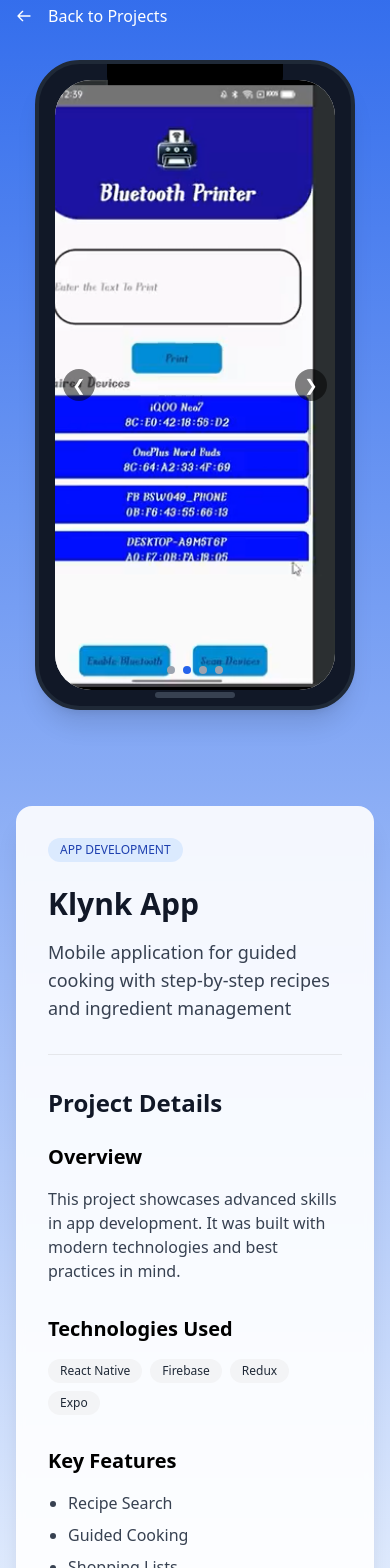
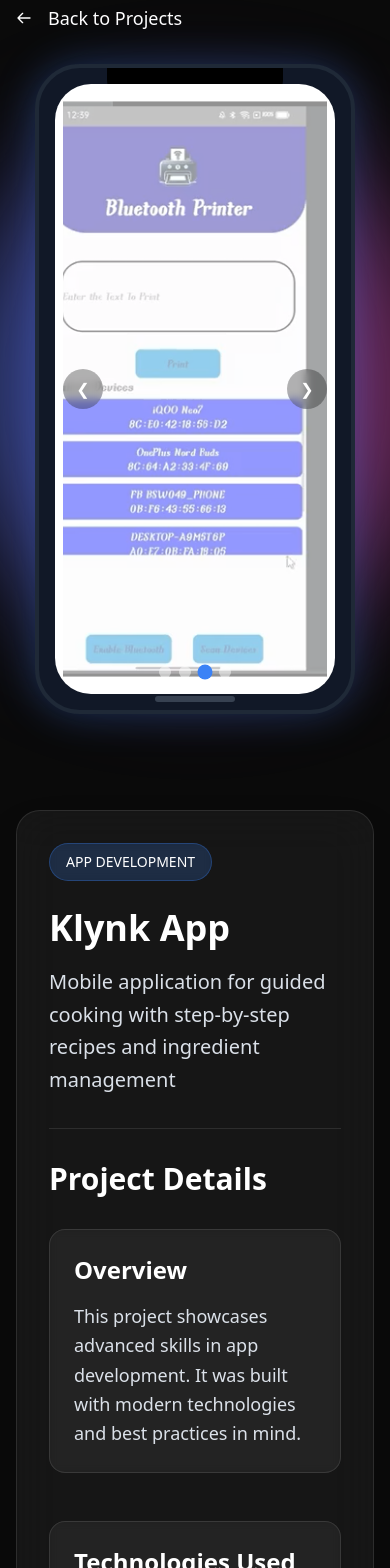
Before and after one commit to nikkr008/nik_react_portfolio, a React (Create React App) app: page /project/1 in a window 390 px wide. Shown: the part 140-1708 px from the top of the page. Built offline with nearby package versions, Linux system fonts and the light colour scheme.

Commit message:
Refactor Navbar and Projects components to enhance navigation and user experience. Update Navbar to handle internal section links and improve mobile menu functionality. Revamp Projects page layout and integrate footer for better consistency across project views.

```diff
--- a/src/pages/ProjectDetail.js
+++ b/src/pages/ProjectDetail.js
@@ -1,8 +1,9 @@
 import React, { useEffect, useState, useCallback, useRef } from 'react';
 import { useParams, useNavigate } from 'react-router-dom';
-import { motion } from 'framer-motion';
+import { motion, AnimatePresence } from 'framer-motion';
 import { ArrowLeftLongSvg } from '../utils/svgs';
 import { PROJECTS } from '../utils/constants';
+import Footer from './Footer';
 
 // Import project images
 import klynkApp from '../imgages/portfolio/KlyncAppImg.png';
@@ -96,83 +97,161 @@ const ProjectDetail = () => {
     };
   }, [project, isPaused, nextImage]);
 
+  const fadeInUp = {
+    initial: { y: 60, opacity: 0 },
+    animate: { y: 0, opacity: 1 },
+    transition: { duration: 0.6, ease: "easeOut" }
+  };
+
+  const staggerContainer = {
+    animate: {
+      transition: {
+        staggerChildren: 0.1
+      }
+    }
+  };
+
   if (!project) {
     return (
-      <div className="flex items-center justify-center min-h-screen">
-        <div className="animate-spin rounded-full h-12 w-12 border-t-2 border-b-2 border-blue-600"></div>
+      <div className="flex items-center justify-center min-h-screen bg-[#0a0a0a]">
+        <div className="animate-spin rounded-full h-16 w-16 border-t-4 border-b-4 border-white"></div>
       </div>
     );
   }
 
   return (
-    <div className="min-h-screen bg-gradient-to-b from-blue-600 to-blue-50 py-20">
+    <div className="min-h-screen bg-[#0a0a0a] py-20 overflow-hidden">
       <motion.div
         className="max-w-7xl mx-auto px-4 sm:px-6 lg:px-8 pt-16"
         initial={{ opacity: 0 }}
-        animate={{ opacity: isLoaded ? 1 : 0 }}
-        transition={{ duration: 0.8, ease: "easeOut" }}
+        animate={{ opacity: 1 }}
+        transition={{ duration: 1 }}
       >
-        <button
+        <motion.button
           onClick={() => navigate('/projects')}
-          className="flex items-center text-white mb-8 hover:text-blue-200 transition-colors"
+          className="flex items-center text-white mb-8 hover:text-blue-200 transition-all transform hover:translate-x-[-8px]"
+          whileHover={{ scale: 1.05 }}
+          whileTap={{ scale: 0.95 }}
         >
           <ArrowLeftLongSvg />
-          <span className="ml-2">Back to Projects</span>
-        </button>
+          <span className="ml-2 text-lg">Back to Projects</span>
+        </motion.button>
 
-        <div className="flex flex-col-reverse lg:flex-row gap-12">
+        <motion.div
+          className="flex flex-col-reverse lg:flex-row gap-12"
+          variants={staggerContainer}
+          initial="initial"
+          animate="animate"
+        >
           {/* Left Side - Project Info */}
-          <div className="w-full lg:w-3/5 mt-12 lg:mt-0">
-            <div className="bg-white/90 backdrop-blur-sm rounded-2xl p-8 shadow-xl">
-              <div className="flex flex-wrap gap-3 mb-6">
-                <span className="bg-blue-100 text-blue-800 text-xs font-medium px-3 py-1 rounded-full">
+          <motion.div
+            className="w-full lg:w-3/5 mt-12 lg:mt-0"
+            variants={fadeInUp}
+          >
+            <div className="bg-[#1a1a1a]/80 backdrop-blur-xl rounded-3xl p-8 shadow-2xl border border-white/10">
+              <motion.div
+                className="flex flex-wrap gap-3 mb-6"
+                variants={fadeInUp}
+              >
+                <span className="bg-blue-500/20 text-white text-sm font-medium px-4 py-2 rounded-full backdrop-blur-sm border border-blue-500/30">
                   {project.category}
                 </span>
-              </div>
+              </motion.div>
 
-              <h1 className="text-3xl font-bold text-gray-900 mb-4">{project.title}</h1>
-              <p className="text-lg text-gray-700 mb-8">{project.description}</p>
+              <motion.h1
+                className="text-4xl font-bold text-white mb-4 leading-tight"
+                variants={fadeInUp}
+              >
+                {project.title}
+              </motion.h1>
 
-              {/* Project details section */}
-              <div className="border-t border-gray-200 pt-8 mt-8">
-                <h2 className="text-2xl font-bold text-gray-900 mb-6">Project Details</h2>
+              <motion.p
+                className="text-xl text-blue-50/90 mb-8 leading-relaxed"
+                variants={fadeInUp}
+              >
+                {project.description}
+              </motion.p>
 
-                <div className="mb-8">
-                  <h3 className="text-xl font-semibold mb-4">Overview</h3>
-                  <p className="text-gray-700">
+              <motion.div
+                className="border-t border-white/10 pt-8 mt-8"
+                variants={fadeInUp}
+              >
+                <h2 className="text-3xl font-bold text-white mb-8">Project Details</h2>
+
+                <div className="space-y-12">
+                  <motion.div
+                    className="bg-white/5 rounded-2xl p-6 backdrop-blur-sm border border-white/10"
+                    whileHover={{ scale: 1.02 }}
+                    transition={{ duration: 0.2 }}
+                  >
+                    <h3 className="text-2xl font-semibold text-white mb-4">Overview</h3>
+                    <p className="text-blue-50/90 text-lg leading-relaxed">
                       This project showcases advanced skills in {project.category.toLowerCase()}.
                       It was built with modern technologies and best practices in mind.
                     </p>
-                </div>
+                  </motion.div>
 
-                <div className="mb-8">
-                  <h3 className="text-xl font-semibold mb-4">Technologies Used</h3>
-                  <div className="flex flex-wrap gap-2">
+                  <motion.div
+                    className="bg-white/5 rounded-2xl p-6 backdrop-blur-sm border border-white/10"
+                    whileHover={{ scale: 1.02 }}
+                    transition={{ duration: 0.2 }}
+                  >
+                    <h3 className="text-2xl font-semibold text-white mb-4">Technologies Used</h3>
+                    <div className="flex flex-wrap gap-3">
                       {project.technologies && project.technologies.map((tech, index) => (
-                      <span key={index} className="bg-gray-100 text-gray-800 text-xs font-medium px-3 py-1 rounded-full">
+                        <motion.span
+                          key={index}
+                          className="bg-blue-500/20 text-white text-sm font-medium px-4 py-2 rounded-full backdrop-blur-sm border border-blue-500/30"
+                          whileHover={{ scale: 1.05, backgroundColor: "rgba(59, 130, 246, 0.3)" }}
+                        >
                           {tech}
-                      </span>
+                        </motion.span>
                       ))}
                     </div>
-                </div>
+                  </motion.div>
 
-                <div>
-                  <h3 className="text-xl font-semibold mb-4">Key Features</h3>
-                  <ul className="list-disc pl-5 text-gray-700 space-y-2">
+                  <motion.div
+                    className="bg-white/5 rounded-2xl p-6 backdrop-blur-sm border border-white/10"
+                    whileHover={{ scale: 1.02 }}
+                    transition={{ duration: 0.2 }}
+                  >
+                    <h3 className="text-2xl font-semibold text-white mb-4">Key Features</h3>
+                    <ul className="space-y-3 text-blue-50/90 text-lg">
                       {project.features && project.features.map((feature, index) => (
-                      <li key={index}>{feature}</li>
+                        <motion.li
+                          key={index}
+                          className="flex items-center"
+                          initial={{ opacity: 0, x: -20 }}
+                          animate={{ opacity: 1, x: 0 }}
+                          transition={{ delay: index * 0.1 }}
+                        >
+                          <span className="mr-3 text-blue-400">•</span>
+                          {feature}
+                        </motion.li>
                       ))}
                     </ul>
+                  </motion.div>
                 </div>
+              </motion.div>
             </div>
-            </div>
-          </div>
+          </motion.div>
 
           {/* Right Side - Mobile Device with Image Carousel */}
-          <div className="w-full lg:w-2/5 flex items-center justify-center">
-            <div className="relative">
+          <motion.div
+            className="w-full lg:w-2/5 flex items-center justify-center relative"
+            variants={fadeInUp}
+          >
+            {/* Gradient background for phone */}
+            <div className="absolute inset-0 bg-gradient-to-r from-blue-500/50 via-purple-500/50 to-pink-500/50 blur-3xl transform -translate-x-1/2 -translate-y-1/2 left-1/2 top-1/2 w-[500px] h-[500px] rounded-full"></div>
+
+            <div className="relative transform hover:scale-105 transition-transform duration-500 z-10">
               {/* Mobile phone frame */}
-              <div className="relative w-[320px] h-[650px] bg-gray-900 rounded-[45px] p-4 shadow-xl border-4 border-gray-800">
+              <motion.div
+                className="relative w-[320px] h-[650px] bg-gray-900 rounded-[45px] p-4 shadow-[0_0_40px_rgba(59,130,246,0.3)] border-4 border-gray-800"
+                initial={{ rotateY: -20 }}
+                animate={{ rotateY: 0 }}
+                transition={{ duration: 1, ease: "easeOut" }}
+              >
                 {/* Screen bezel */}
                 <div className="absolute top-0 left-0 right-0 h-10 flex justify-center items-start">
                   <div className="w-44 h-7 bg-black rounded-b-2xl"></div>
@@ -184,70 +263,83 @@ const ProjectDetail = () => {
                   onMouseLeave={() => setIsPaused(false)}
                 >
                   {/* Image carousel */}
-                  <div className="w-full h-full relative overflow-hidden">
-                    {project.carouselImages && project.carouselImages.map((image, index) => (
-                      <div
-                        key={image.id}
-                        className={`absolute inset-0 transition-opacity duration-500 ease-in-out ${
-                          index === currentImageIndex ? 'opacity-100 z-10' : 'opacity-0 z-0'
-                        }`}
+                  <AnimatePresence mode="wait">
+                    <motion.div
+                      key={currentImageIndex}
+                      className="absolute inset-0"
+                      initial={{ opacity: 0, scale: 1.1 }}
+                      animate={{ opacity: 1, scale: 1 }}
+                      exit={{ opacity: 0, scale: 0.9 }}
+                      transition={{ duration: 0.5 }}
                     >
                       <img
-                          src={image.src}
-                          alt={image.alt}
+                        src={project.carouselImages[currentImageIndex].src}
+                        alt={project.carouselImages[currentImageIndex].alt}
                         className="w-full h-full object-cover"
                       />
-                      </div>
-                    ))}
+                    </motion.div>
+                  </AnimatePresence>
 
-                    {/* Navigation arrows */}
-                    <button
+                  {/* Navigation arrows - Fixed positioning */}
+                  <div className="absolute inset-0 flex items-center justify-between px-2 z-20">
+                    <motion.button
                       onClick={() => {
                         prevImage();
                         setIsPaused(true);
                         setTimeout(() => setIsPaused(false), 5000);
                       }}
-                      className="absolute left-2 top-1/2 -translate-y-1/2 z-20 w-8 h-8 bg-black/50 rounded-full flex items-center justify-center text-white hover:bg-black/70 transition-colors"
+                      className="w-10 h-10 bg-black/30 backdrop-blur-sm rounded-full flex items-center justify-center text-white hover:bg-black/50 transition-colors"
+                      whileHover={{ scale: 1.1 }}
+                      whileTap={{ scale: 0.9 }}
                     >
                       &#10094;
-                    </button>
-                    <button
+                    </motion.button>
+                    <motion.button
                       onClick={() => {
                         nextImage();
                         setIsPaused(true);
                         setTimeout(() => setIsPaused(false), 5000);
                       }}
-                      className="absolute right-2 top-1/2 -translate-y-1/2 z-20 w-8 h-8 bg-black/50 rounded-full flex items-center justify-center text-white hover:bg-black/70 transition-colors"
+                      className="w-10 h-10 bg-black/30 backdrop-blur-sm rounded-full flex items-center justify-center text-white hover:bg-black/50 transition-colors"
+                      whileHover={{ scale: 1.1 }}
+                      whileTap={{ scale: 0.9 }}
                     >
                       &#10095;
-                    </button>
+                    </motion.button>
+                  </div>
 
                   {/* Dots indicator */}
                   <div className="absolute bottom-4 left-0 right-0 flex justify-center gap-2 z-20">
                     {project.carouselImages && project.carouselImages.map((_, index) => (
-                        <button
+                      <motion.button
                         key={index}
                         onClick={() => {
                           setCurrentImageIndex(index);
                           setIsPaused(true);
                           setTimeout(() => setIsPaused(false), 5000);
                         }}
-                          className={`w-2 h-2 rounded-full transition-colors ${
-                            index === currentImageIndex ? 'bg-blue-600' : 'bg-gray-400'
+                        className={`w-3 h-3 rounded-full transition-all ${
+                          index === currentImageIndex ? 'bg-blue-500 scale-125' : 'bg-white/50'
                         }`}
+                        whileHover={{ scale: 1.2 }}
+                        whileTap={{ scale: 0.8 }}
                       />
                     ))}
-                    </div>
                   </div>
                 </div>
 
                 {/* Home button */}
                 <div className="absolute bottom-2 left-1/2 -translate-x-1/2 w-20 h-1.5 bg-gray-700 rounded-full"></div>
-              </div>
-            </div>
-          </div>
+              </motion.div>
             </div>
           </motion.div>
+        </motion.div>
+      </motion.div>
+
+      {/* Add Footer with margin */}
+      <div className="mt-32">
+        <Footer />
+      </div>
     </div>
   );
 };
--- a/src/routes/Routes.js
+++ b/src/routes/Routes.js
@@ -37,7 +37,6 @@ const Routes = () => {
             </section>
           </div>
         } />
-        <Route path="/projects" element={<Projects />} />
         <Route path="/project/:id" element={<ProjectDetail />} />
         <Route path="*" element={<Navigate to="/" replace />} />
       </ReactRoutes>
```
Also changed, not shown: src/components/Navbar.js (+96 -36 lines), src/pages/Projects.js (+24 -2 lines), src/utils/constants.js (+5 -5 lines). Lines whose indentation alone changed are shown as unchanged.
